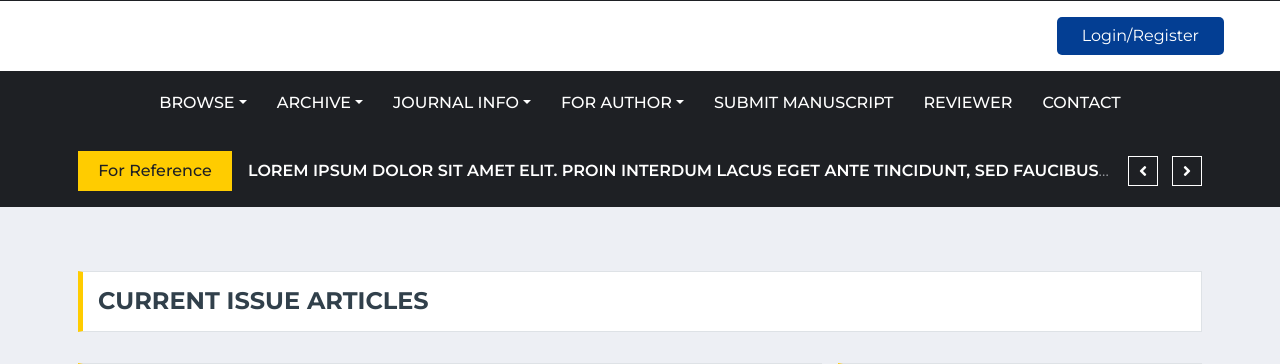
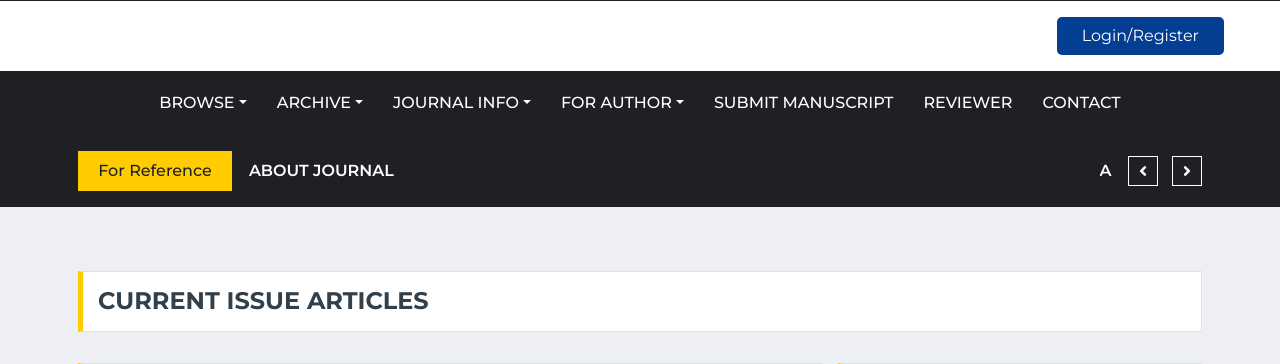
Before and after one commit to godstark82/abhi-journals, a Flask app: template templates/index.html in a window 1280 px wide. Shown: the part 39-403 px from the top of the page. Run offline with Flask 2, Linux system fonts and the light colour scheme; the template is opened without the code that fills it, so the values that code supplies are empty; parts of the project's set-up code (start-up, migrations or seed data) failed here and were passed over; some libraries are stand-ins or nearby versions.

Commit message:
almost final version #2

```diff
--- a/templates/layout.html
+++ b/templates/layout.html
@@ -174,11 +174,17 @@
                         <div class="owl-carousel tranding-carousel position-relative d-inline-flex align-items-center ml-3"
                             style="width: calc(100% - 170px); padding-right: 90px;">
                             <div class="text-truncate"><a class="text-white text-uppercase font-weight-semi-bold"
-                                    href="">Lorem ipsum dolor sit amet elit. Proin interdum lacus eget ante tincidunt,
-                                    sed faucibus nisl sodales</a></div>
+                                    href="/about_jrnl.html">About Journal</a></div>
                             <div class="text-truncate"><a class="text-white text-uppercase font-weight-semi-bold"
-                                    href="">Lorem ipsum dolor sit amet elit. Proin interdum lacus eget ante tincidunt,
-                                    sed faucibus nisl sodales</a></div>
+                                    href="/aimandscope.html">Aim and Scope</a></div>
+                            <div class="text-truncate"><a class="text-white text-uppercase font-weight-semi-bold"
+                                    href="/editorial_board.html">Editorial Board</a></div>
+                            <div class="text-truncate"><a class="text-white text-uppercase font-weight-semi-bold"
+                                    href="/publication_ethics.html">Publication Ethics</a></div>
+                            <div class="text-truncate"><a class="text-white text-uppercase font-weight-semi-bold"
+                                    href="/indandabs.html">Indexing And Abstracting</a></div>
+                            <div class="text-truncate"><a class="text-white text-uppercase font-weight-semi-bold"
+                                    href="/peerrevpro.html">Peer Review Process</a></div>
                         </div>
                     </div>
                 </div>
```
